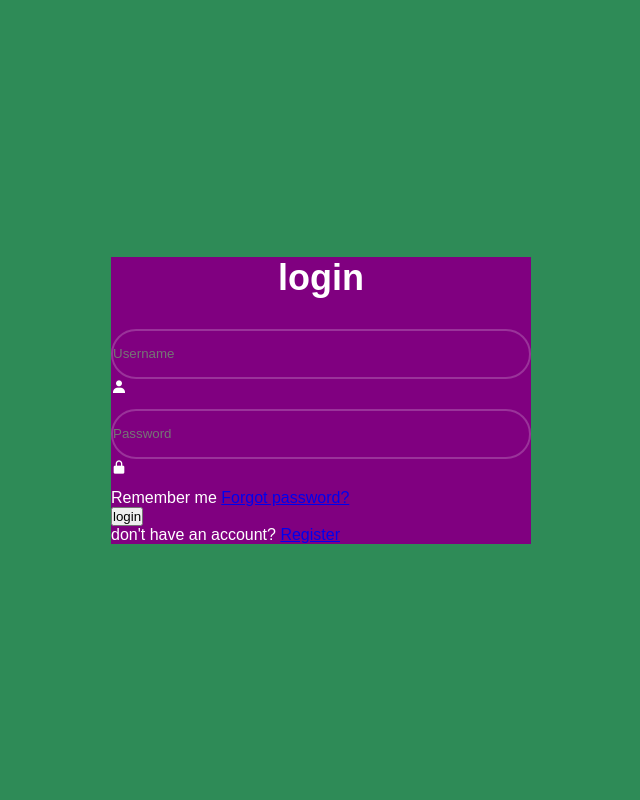
After one commit to YuriiKramarenko/bilet, a PHP site: page /index.php in a window 1280 px wide. The commit adds this page. Shown: the whole page, without its empty margins (319-959 px from the left). Run offline with PHP 8.4, Linux system fonts and the light colour scheme.

Commit message:
dodanie loginu

```diff
--- /dev/null
+++ b/index.php
@@ -0,0 +1,40 @@
+<!DOCTYPE html>
+<html lang="en">
+<head>
+    <title>Document</title>
+    <meta charset="UTF-8">
+    <meta name="viewport" content="width=device-width, initial-scale=1.0">
+    <link rel="stylesheet" href="style.1.css">
+    <link href='https://unpkg.com/boxicons@2.1.4/css/boxicons.min.css' rel='stylesheet'>
+</head>
+    <body>
+        <div class="wrapper">
+<from action="">
+            <h1>login</h1>
+        <div class="input-box">
+        <input type="text" placeholder="Username"
+        required>
+        <i class='bx bxs-user'></i>
+    </div>
+        <div class="input-box">
+        <input type="password"
+        placeholder="Password"required>
+        <i class='bx bxs-lock-alt'></i>
+    </div>
+
+    <div class="remember-forgot">
+        <label><imput type="checbox"> Remember me
+        </label>
+        <a href="#">Forgot password?<a>
+    </div>
+
+    <button type="sumbit" class="btn">login</button>
+
+    <div class="register-list">
+        <p>don't have an account? <a href="#">Register</a></p>
+    </div>
+</from>
+    </div>
+
+    </body>
+</html>
--- a/style.1.css
+++ b/style.1.css
@@ -1,35 +1,40 @@
-body {
-    width: 360px; /* Szerokość ekranu telefonu */
-    height: 900px; /* Wysokość ekranu telefonu */
-    margin: 0 auto; /* Wyśrodkowanie zawartości */
-    border: 1px solid #ccc; /* Obramowanie telefonu */
-    box-shadow: 0 0 10px rgba(0, 0, 0, 0.1); /* Cień */
-    overflow: hidden; /* Ukrycie treści, która może wychodzić poza ekran */
-    padding: 20px; /* Dodatkowy padding */
-    background-color: #f2f2f2; /* Kolor tła */
-    font-family: Arial, sans-serif; /* Domyślna czcionka */
+
+*{
+    margin: 0;
+    padding: 0;
+    box-sizing: border-box;
+    font-family: "Poppins", sans-serif;
 }
-.tlo{
-    position: relative;
-    width: 1000px;
-    height: 75px;
-    padding: 10px;
+body{
+    display: flex;
+    justify-content: center;
+    align-items: center;
+    min-height: 100vh;
+    background: seagreen;
+}
+.wrapper{
+    width: 420px;
+    background: purple;
+    color: white;
+}
+.wrapper h1{
+    font-size: 36px;
+    text-align: center;
+}
+.wrapper .input-box{
+    width: 100%;
+    height: 50px;
+    margin: 30px 0;
+}
+.input-box input{
+    width: 100%;
+    height: 100%;
+    background: transparent;
     border: none;
-    border-radius: 10px;
-    font-size: 30px;
-    font-weight: bold;
-    text-align: center;
-    text-decoration: none;
+    outline: none;
+    border: 2px solid rgba(255, 255, 255, .2);
+    border-radius: 40px;
+
+
+
 }
-.da{
-    position: absolute;
-    top: 400px;
-    left: 150px;
-    background-color:yellow;
-}
-.de{
-    position: absolute;
-    top: 350px;
-    left: 150px;
-    background-color:blue;
-}
```
Also changed, not shown: 123.html (added, +13 -0 lines), blog.php (+1 -9 lines), index.html (deleted, +0 -16 lines).
